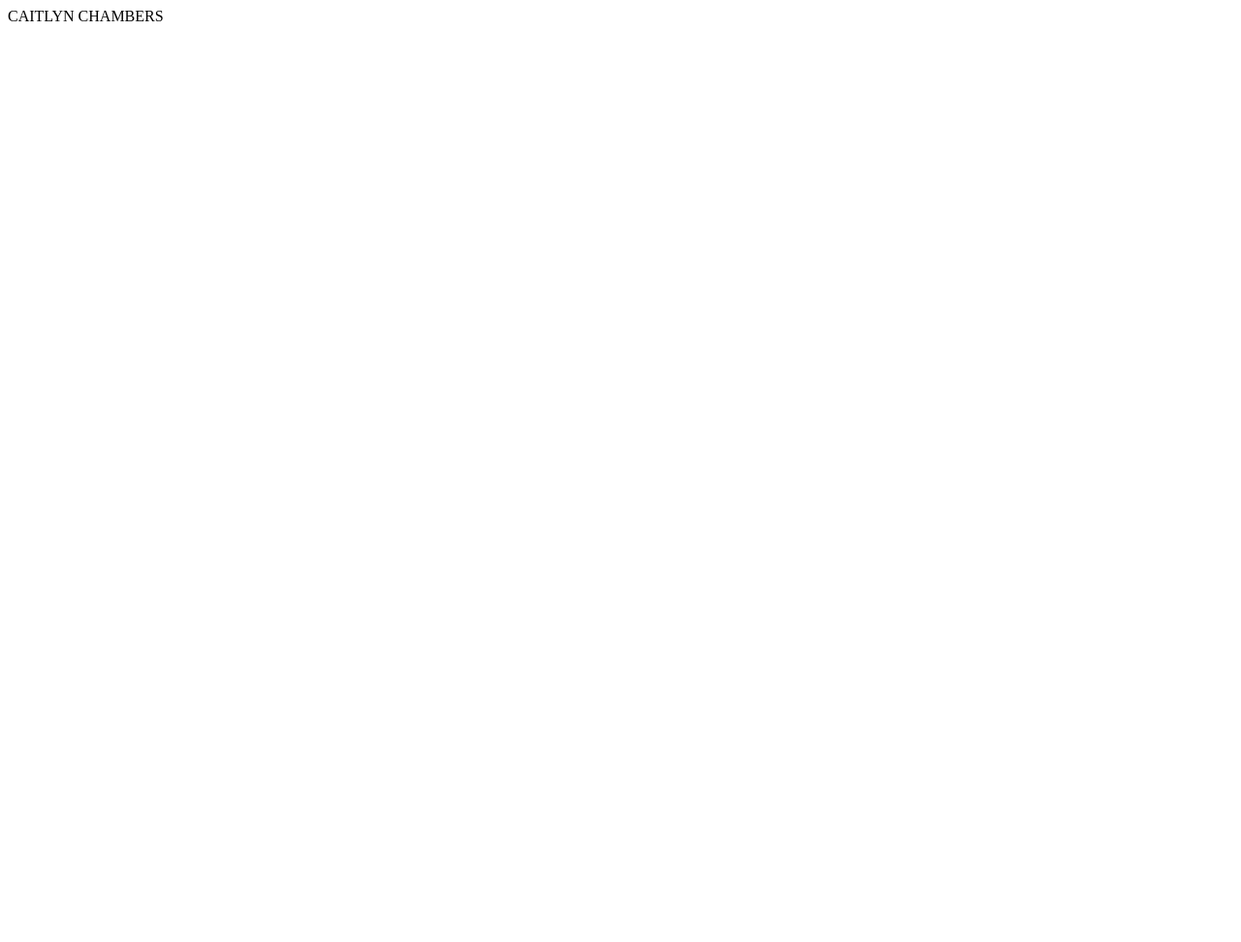
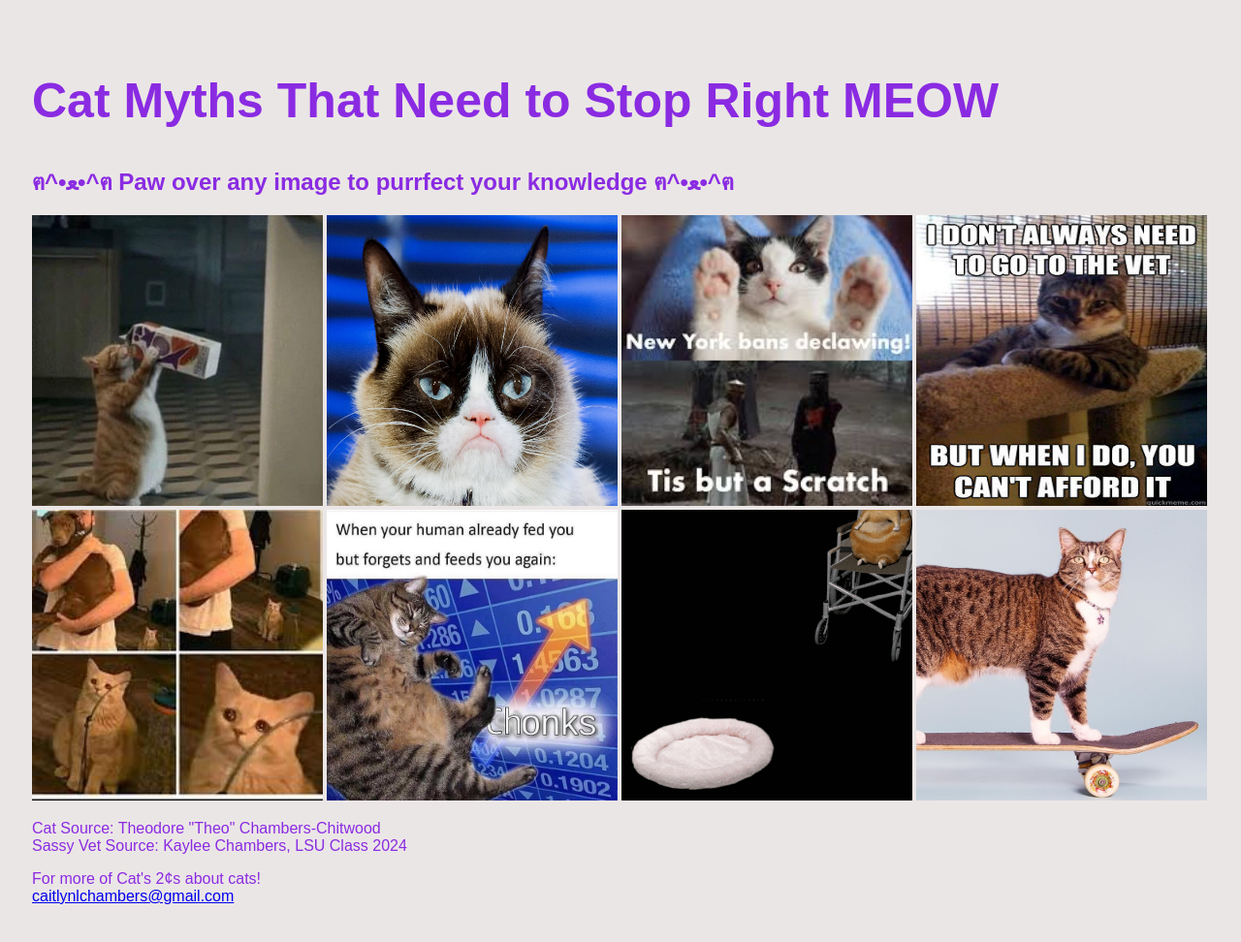
Before and after one commit to catchambers/html-me-something, a plain HTML site: page index.html in a window 1280 px wide. Shown: the whole page at 97% size. Before the commit the page ends 800 px from the top, so only its background shows below. Drawn offline with Linux system fonts and the light colour scheme.

Commit message:
Adding padding

```diff
--- a/index.html
+++ b/index.html
@@ -1 +1,71 @@
-<p>CAITLYN CHAMBERS</p>
+<!DOCTYPE html>
+
+<html>
+   <head>
+      <title>Cat Myths That Need to Stop Right MEOW</title>
+      <style> body {
+          padding: 25px;
+          background-color:#ebe6e6
+          }
+          .text-on-page {
+            color: blueviolet;
+            font-family: Arial, Helvetica, sans-serif
+          }
+          #pageTitle {
+            font-size: 50px
+          }
+       </style>
+   </head>
+
+   <body>
+    <main>
+        <article>
+            <header>
+                <h1 class = "text-on-page"  id = "pageTitle">Cat Myths That Need to Stop Right MEOW</h1>
+            </header>
+            <h1 class = "text-on-page">ฅ^•ﻌ•^ฅ Paw over any image to purrfect your knowledge ฅ^•ﻌ•^ฅ </h1>
+            <span title="'Cats can drink milk': Nope! Cats - like most people - are lactose intolerant!">
+                <img src="images/cat-milk-cup.jpg" alt="Cat dipping paw in milk glass" width="300" height="300"></img>
+            </span>
+            <span title="'Cats are assholes': Nah, they just don't have a genetic mutation that predisposes them to be exceptionally nice like dogs do. They are much closer genetically to their wild ancestors, sharing 95% of the same DNA as a tiger.">
+                <img src="images/Culture-Grumpy-Cat-487386121-2.jpg" alt="Grumpy cat" width="300" height="300"></img>
+            </span>
+            <span title="'Dewclawing is fine': Some vets are moving away from providing declawing procedures altogether. Others site that declawed cats are less likely to be euthanized or abandoned. Redirecting undesired behaviors can replace a painful procedure with lasting negative health impacts.">
+                <img src="images/declaw1.jpg" alt="Diagram of declawing process in comparison to human finger" width="300" height="300"></img>
+            </span>
+            <span title="'Cats don't need insurance': A typical pet has $10,000 of medical expenses over a lifetime. Insurance keeps owners from incurring medical debt and vets from being put in the uncomfortable position of being asked to do charity work or prematuraly euthanize animals they provide care for.">
+                <img src="images/Cat_medical.jpg" alt="Cat and dog with stethescope" width="300" height="300"></img>
+            </span>
+            <span title="'They can be left alone for days': Low maintenance doesn't mean NO maintenance. Cats need social interaction, a clean litter box, and environmental stimulation">
+                <img src="images/lonely_cat.jpg" alt="Sad cat watches owner hold dog" width="300" height="300"></img>
+            </span>
+            <!-- <span title="'Understanding cats is easy': Cat body language is a foreign language. Take time to learn it, or a seemingly welcoming belly rub will reveal itself as the trap it truly is.">
+                <img src="images/cat_on_sill.jpg" alt="Comic of lonely cat that doesn't want pets" width="300" height="300"></img>
+            </span> -->
+            <!-- <span title="'They're like potato chips, can't have just one': The territory range of a single cat is much larger than the size of a typical home. Cohabitation can be learned, however.">
+                <img src="images/catfight.jpg" alt="Kitten boops another kitten on the head" width="300" height="300"></img>
+            </span> -->
+            <!-- <span title="'Cats belong outdoors': Roaming cats reduce bird biodiversity and have half the expected lifespan of indoor cats."> -->
+                <!-- <img src="images/outdoor_cat.jpg" alt="A kitten plays in the leaves" width="300" height="300"></img> -->
+            <!-- </span> -->
+            <span title="'They self regulate what they eat': Free feeding leads to morbidly obese cats - a cute, but cruel existence.">
+                <img src="images/your-human-already-fed-you-but-forgets-and-feeds-you-again-above-a-pic-of-a-cute-cat-with-chonks.jpg" alt="Chonks cat meme" width="300" height="300"></img>
+            </span>
+            <span title="'They can fall from heights safely': While cats do land on their feet naturally, they can still incur injuries from falls, such as broken jaws.">
+                <img src="images/wheelchair_catgif.gif" alt="Kitten falling" width="300" height="300"></img>
+            </span>
+            <span title="'You can't train a cat': The pictured cat can do 20 tricks in a minute. Beat that, Tony Hawk">
+                <img src="images/maxresdefault.jpg" alt="Cat on a skateboard" width="300" height="300"></img>
+            </span>
+
+        </article>
+        <footer>
+            <p class = "text-on-page">Cat Source: Theodore "Theo" Chambers-Chitwood<br>
+                Sassy Vet Source: Kaylee Chambers, LSU Class 2024</p>
+            <p class = "text-on-page">For more of Cat's 2&cent;s about cats!<br>
+            <a href="mailto:caitlynlchambers@gmail.com">caitlynlchambers@gmail.com</a></p>
+        </footer>
+
+    </main>
+   </body>
+</html>
--- /dev/null
+++ b/style.css
@@ -0,0 +1,4 @@
+body {
+    color: white;
+    background-color: green;
+ }
```
Also changed, not shown: images/Cat_medical.jpg (added), images/Culture-Grumpy-Cat-487386121-2.jpg (added), images/PIR - Pet insurance costs dogs and catsv2-final (2).png (added), images/cat-milk-cup.jpg (added), images/cat_on_sill.jpg (added), images/catfight.jpg (added), images/declaw1.jpg (added), images/ita_MHq8kD5vkUuo7ehLAPp0LNHBoLRlWrGCKimhUMs.jpg (added), images/lonely_cat.jpg (added), images/maxresdefault.jpg (added), images/outdoor_cat.jpg (added), images/wheelchair_catgif.gif (added), images/your-human-already-fed-you-but-forgets-and-feeds-you-again-above-a-pic-of-a-cute-cat-with-chonks.jpg (added).
